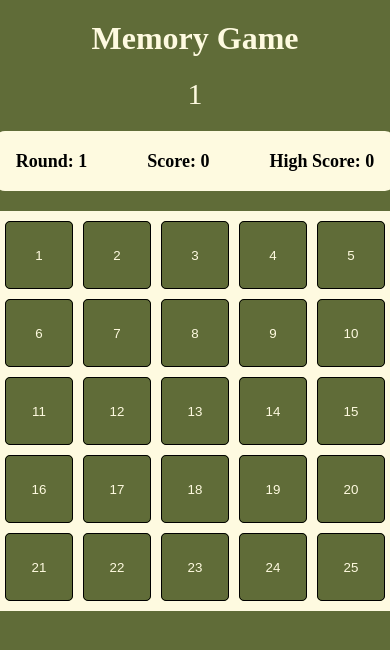
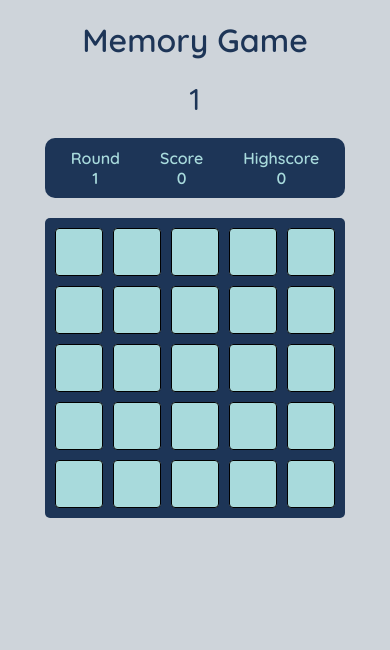
Before and after one commit to Thomas-Vargas/memory_game, a React (Create React App) app in the folder game/: page / in a window 390 px wide. Both pictures are taken after a click on the button "Play". Shown: the top 650 px of the page. Built offline with nearby package versions, Linux system fonts and the light colour scheme.

Commit message:
Fixed display, media query for mobile, restyled,

```diff
--- a/game/src/App.css
+++ b/game/src/App.css
@@ -1,14 +1,16 @@
+@import url('https://fonts.googleapis.com/css2?family=Quicksand:wght@300;400;500;600&display=swap');
+
 :root {
-  --primary:  #606c38;
-  --dark-primary: #283618;
-  --complimentary: #44376C;
-  --selected: #7C3651;
-  --correct: #517C36;
+  --correct: #629741;
   --white: #fefae0;
-  --light-tan: #dda15e;
-  --dark-tan: #bc6c25;
+
+  --light-gray: #ced4da;
+  --light-blue: #a8dadc;
+  --slate-blue: #457b9d;
+  --dark-blue: #1d3557;
+  --white-sec: #f1faee;
+  --red: #e63946;
 }
-
 
 *,
 *::before,
@@ -16,7 +18,8 @@
   box-sizing: border-box;
   padding: 0;
   margin: 0;
-  background: var(--primary);
+  background: var(--light-gray);
+  font-family: Quicksand;
 }
 
 .main {
@@ -27,7 +30,7 @@
 }
 
 h1 {
-  color: var(--white);
+  color: var(--dark-blue);
   padding: 20px 0px 20px 0px;
 }
 
@@ -37,7 +40,7 @@ h1 {
   grid-gap: 10px;
   width: 400px;
   height: 400px;
-  background-color: var(--white) ;
+  background-color: var(--dark-blue) ;
   padding: 10px;
   border-radius: 5px;
   margin-top: 20px;
@@ -46,10 +49,11 @@ h1 {
 .cell {
   width: 100%;
   height: 100%;
-  border-radius: 5px;
+  border-radius: 4px;
   border: 1px solid black;
   cursor: pointer;
-  color: var(--white)
+  background-color: var(--light-blue);
+  color: var(--dark-blue)
 }
 
 .cell-container {
@@ -57,17 +61,24 @@ h1 {
 }
 
 .hover:hover {
-  background-color: var(--dark-primary);
+  background-color: var(--correct);
 }
 
 .play-btn {
   width: 120px;
   height: 40px;
   border-radius: 5px;
-  border: 1px solid var(--white);
+  border: none;
   cursor: pointer;
   font-size: 18px;
-  color: var(--white)
+  color: var(--light-blue);
+  font-weight: 500;
+  background-color: var(--dark-blue);
+}
+
+.play-btn:hover {
+  color: var(--dark-blue);
+  background-color: var(--light-blue);
 }
 
 .toggle {
@@ -79,6 +90,7 @@ h1 {
   align-items: center;
   justify-content: center;
   padding: 0px 0px 20px 0px;
+  color: var(--dark-blue);
 }
 
 .display {
@@ -88,10 +100,18 @@ h1 {
   gap: 60px;
   width: 400px;
   height: 60px;
-  background: var(--white);
+  background: var(--dark-blue);
   border-radius: 10px;
   justify-content: center;
   align-items: center;
+}
+
+.display-cell {
+  display: flex;
+  flex-direction: column;
+  justify-content: center;
+  align-items: center;
+  background-color: var(--dark-blue);
 }
 
 .scores {
@@ -105,20 +125,23 @@ h1 {
 }
 
 h2 {
-  background-color: var(--white);
+  background-color: var(--dark-blue);
+  color: var(--light-blue);
   font-size: 18px;
 }
 
 .scoreToShow {
   padding-top: 10px;
-  background-color: var(--primary);
-  color: var(--white);
+  font-weight: 500;
+  background-color: var(--light-gray);
+  color: var(--dark-blue);
   font-size: 22px;
 }
 
 .countdown {
   font-size: 30px;
-  color: var(--white);
+  font-weight: 500;
+  color: var(--dark-blue);
   transition-duration: 1s;
   /*animation-name: countdown;*/
   animation-duration: 1s;
@@ -128,7 +151,7 @@ h2 {
 }
 
 .selected {
-  background-color: var(--complimentary);
+  background-color: var(--red);
 }
 
 .footer {
@@ -155,3 +178,24 @@ h2 {
     transform:scale(1.6);
   }
 }
+
+@media only screen and (max-width: 450px) {
+  .game-board {
+    width: 300px;
+    height: 300px;
+  }
+
+  .display {
+    width: 300px;
+    gap: 40px;
+  }
+
+  .play-btn {
+    width: 100px;
+    height: 35px;
+  }
+
+  h2 {
+    font-size: 16px;
+  }
+}
--- a/game/src/components/Board.js
+++ b/game/src/components/Board.js
@@ -7,7 +7,6 @@ const Cell = ({ number, handleCellClick }) => {
                 value={number}
                 disabled
             >
-                { number }
             </button>
         </div>
     )
--- a/game/src/components/Display.js
+++ b/game/src/components/Display.js
@@ -1,6 +1,7 @@
 import Round from '../components/Round'
 import Timer from '../components/Timer'
 import Score from '../components/Score'
+import HighScore from './HighScore'
 
 const Display = ({ round, time, roundTime, selectionTime, score, highScore }) => {
     return (
@@ -8,7 +9,8 @@ const Display = ({ round, time, roundTime, selectionTime, score, highScore }) =>
             <Timer time={time} roundTime={roundTime} selectionTime={selectionTime} />
             <div className='display'>
                 <Round round={round} />
-                <Score score={score} highScore={highScore}/>
+                <Score score={score} />
+                <HighScore highScore={highScore} />
             </div>
         </div>
     )
--- /dev/null
+++ b/game/src/components/HighScore.js
@@ -0,0 +1,10 @@
+const HighScore = ({ highScore }) => {
+    return (
+        <div className="display-cell">
+            <h2>Highscore</h2>
+            <h2>{highScore}</h2>
+        </div>
+    )
+}
+
+export default HighScore
--- a/game/src/components/Round.js
+++ b/game/src/components/Round.js
@@ -1,6 +1,9 @@
 const Round = ({ round }) => {
     return (
-        <h2>Round: {round}</h2>
+        <div className="display-cell">
+            <h2>Round</h2>
+            <h2>{round}</h2>
+        </div>
     )
 }
 
--- a/game/src/components/Score.js
+++ b/game/src/components/Score.js
@@ -1,8 +1,8 @@
-const Score = ({ score, highScore }) => {
+const Score = ({ score }) => {
     return (
-        <div className="scores">
-            <h2>Score: {score}</h2>
-            <h2>High Score: {highScore}</h2>
+        <div className="display-cell">
+            <h2>Score</h2>
+            <h2>{score}</h2>
         </div>
     )
 }
```
